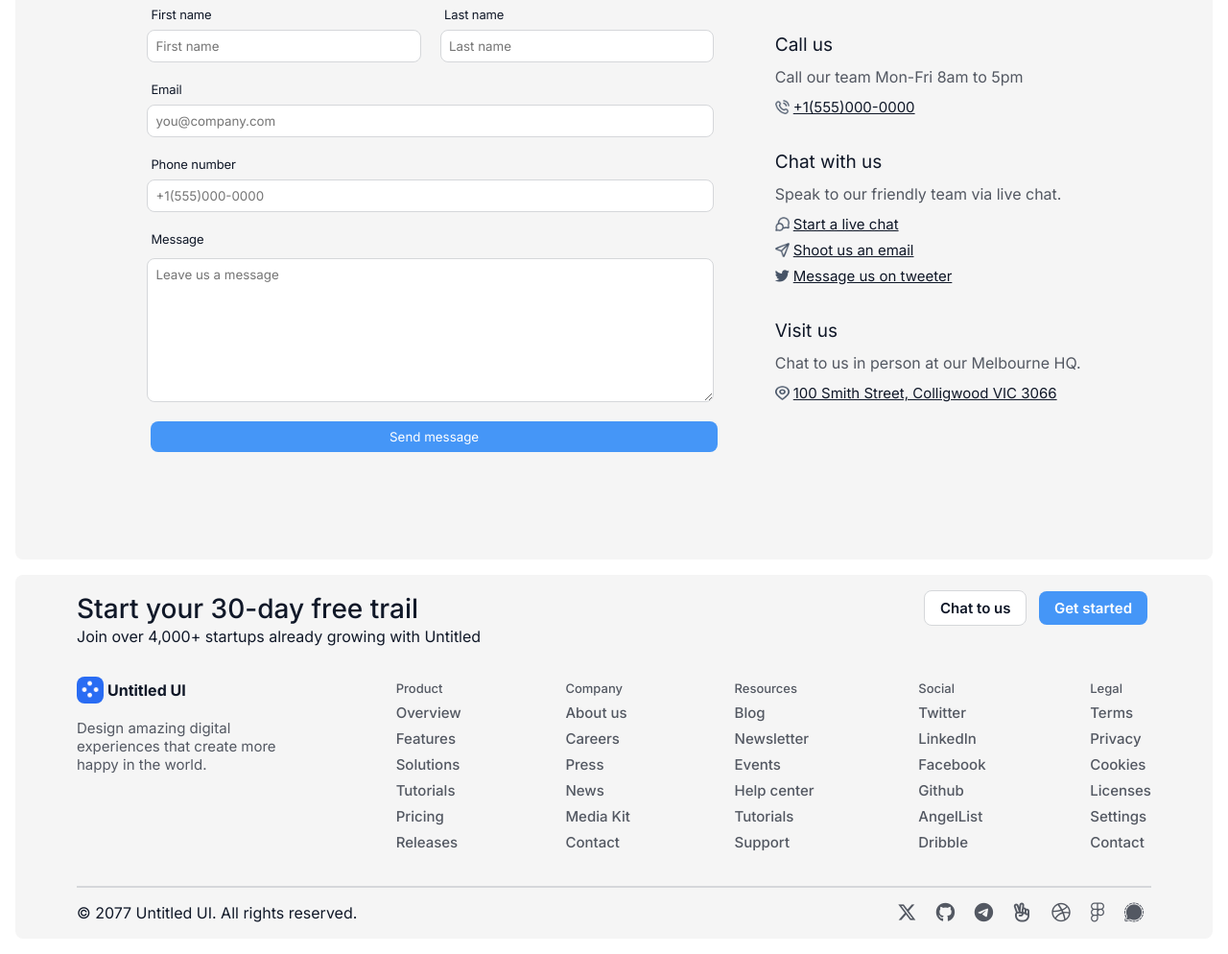
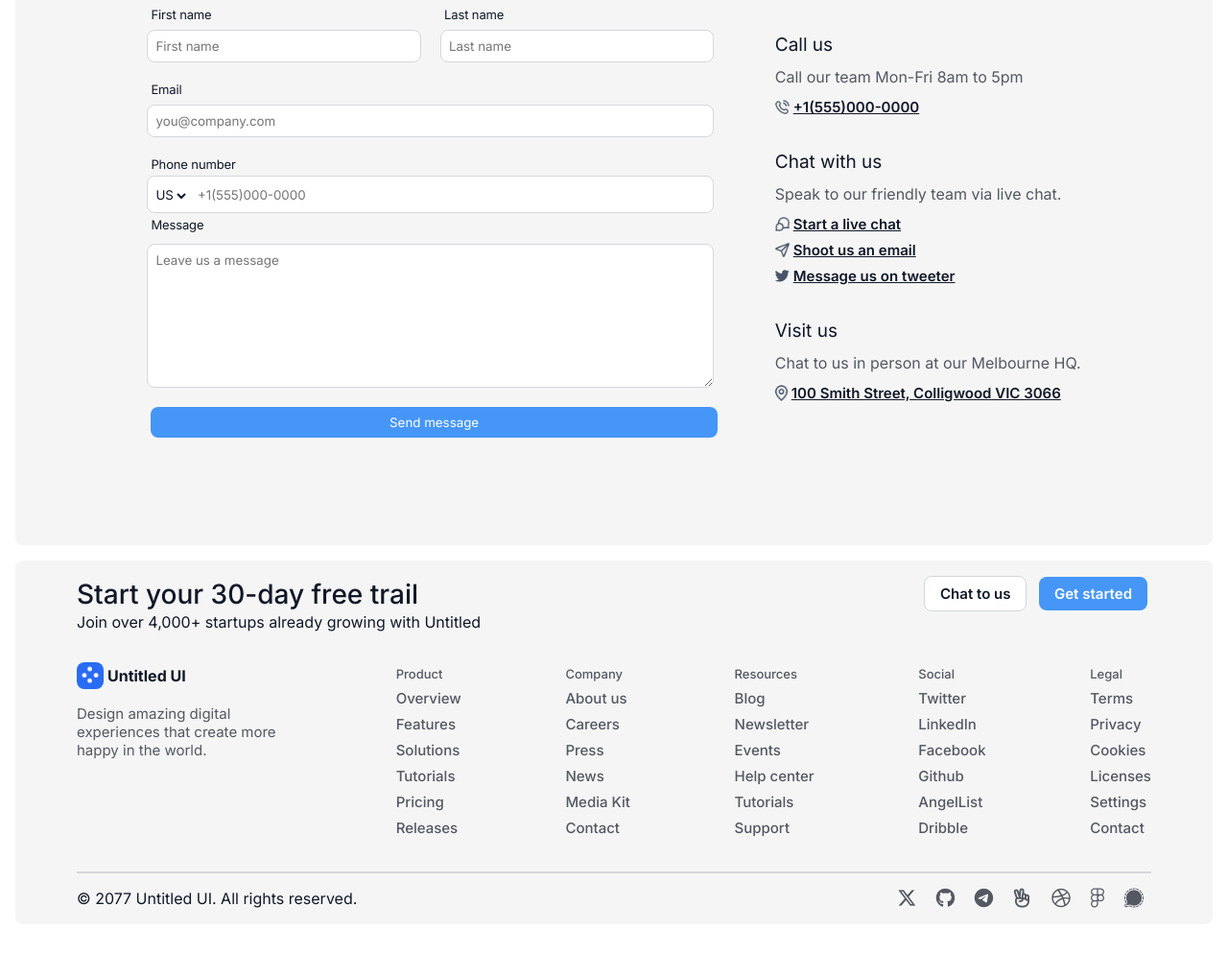
Before and after one commit to yawarKhaplu/utititled_frontend_design, a plain HTML site: page index.html in a window 1280 px wide. Shown: the part 1115-2109 px from the top of the page at 96% size. Drawn offline with Linux system fonts and the light colour scheme; no server answers.

Commit message:
final changes after review by sir saad

```diff
--- a/index.html
+++ b/index.html
@@ -14,6 +14,7 @@
 </head>
 
 <body>
+    <div class="grid-bg"></div>
     <div class="navbar">
         <div class="navbar-logo" onclick="window.location.href='index.html'">
             <img src="../asserts/img/logo.png" alt="">
@@ -122,7 +123,16 @@
                     </div>
                     <div>
                         <label for="phone-no">Phone number</label>
-                        <input id="phone-no" type="text" placeholder="+1(555)000-0000">
+                        <div class="phone-no-input">
+                            <div class="country-code">
+                                <select name="" id="">
+                                    <option value="">US</option>
+                                    <option value="">+2</option>
+                                    <option value="">+3</option>
+                                </select>
+                            </div>
+                            <input id="phone-no" type="text" placeholder="+1(555)000-0000">
+                        </div>
                     </div>
                     <div class="message-div">
                         <label for="message">Message</label><br>
@@ -147,7 +157,7 @@
 
                 <h3>Visit us</h3>
                 <p>Chat to us in person at our Melbourne HQ.</p>
-                <b> <img src="asserts/img/location-Icon.png" alt=""> <u>100 Smith Street, Colligwood VIC 3066</u></b>
+                <b id="loc-img"> <img src="asserts/img/location-Icon.png" alt=""> <u>100 Smith Street, Colligwood VIC 3066</u></b>
             </div>
         </div>
     </div>
@@ -221,13 +231,13 @@
         <div class="bottom-footer">
             <p>© 2077 Untitled UI. All rights reserved.</p>
             <div class="logos">
-                <i class="fa-brands fa-x-twitter"></i>
-                <i class="fa-brands fa-github"></i>
-                <i class="fa-brands fa-telegram"></i>
-                <i class="fa-regular fa-hand-peace"></i>
-                <i class="fa-brands fa-dribbble"></i>
-                <i class="fa-brands fa-figma"></i>
-                <i class="fa-brands fa-signal-messenger"></i>
+                <a href="twitter.com"><i class="fa-brands fa-x-twitter"></i></a>
+                <a href="twitter.com"><i class="fa-brands fa-github"></i></a>
+                <a href="twitter.com"><i class="fa-brands fa-telegram"></i></a>
+                <a href="twitter.com"><i class="fa-regular fa-hand-peace"></i></a>
+                <a href="twitter.com"><i class="fa-brands fa-dribbble"></i></a>
+                <a href="twitter.com"><i class="fa-brands fa-figma"></i></a>
+                <a href="twitter.com"><i class="fa-brands fa-signal-messenger"></i></a>
             </div>
         </div>
     </div>
--- a/style.css
+++ b/style.css
@@ -1,21 +1,24 @@
 .grid-bg{
-    border: 2px solid green;
     position: absolute;
-    top: 0;
+    top: 5%;
     width: 100%;
-    height: 52%;
-    z-index: -1;
+    height: 70%;
+    background-image: url('asserts/img/bg-grid.png');
+    background-repeat: no-repeat;
+    background-origin: padding-box;
+    background-position: top center;
 }
 .navbar{
     padding: var(--dim-4) 0px;
     display: flex;
-    justify-content: space-around;
+    justify-content: space-between;
     align-items: center;
     position: fixed;
     top: 0;
     width: 100%;
     background-color: var(--color-white);
     z-index: 3;
+    padding: var(--dim-4) var(--dim-32);
 }
 .navbar-logo{
     display: flex;
@@ -44,6 +47,11 @@
     font-size: 16px;
     font-style: normal;
     font-weight: 600;
+}
+.nav-links{
+    position: absolute;
+    left: 50%;
+    transform: translate(-50%, 0%);
 }
 .nav-links select option{
     border-radius: var(--roundness);
@@ -79,12 +87,14 @@
     align-items: center;
     justify-content: space-between;
 }
-
 .btn-img > button > img{
     width: 16px;
     height: 16px;
     margin-right: var(--dim-4);
     margin-top: - var(--dim-16);
+}
+.btn-img  button{
+    z-index: 1;
 }
 .team-intro{
     display: flex;
@@ -100,7 +110,6 @@
     font-weight: 400;
     font-size: 60px;
 }
-
 .team-intro h1, .team-intro p, .team-intro div{
     margin: var(--dim-8) 0;
 }
@@ -149,7 +158,6 @@
     font-weight: 600;
     font-size: 18px;
 }
-
 body > p{
     text-align: center;
     margin: var(--dim-32) 0;
@@ -199,6 +207,7 @@ body > p{
     display: flex;
     text-align: left;
 }
+
 .gray{
     filter: grayscale(95%);
 }
@@ -213,6 +222,27 @@ body > p{
     box-sizing: border-box;
     margin: var(--dim-4) 0;
     margin-bottom: var(--dim-16);
+}
+.phone-no-input{
+    width: 100%;
+    border: 1px solid var(--color-gray-light);
+    border-radius: var(--roundness);
+    background-color: white;
+    padding: 0;
+    margin: 0;
+    padding: var(--dim-8) var(--dim-4);
+}
+.phone-no-input > input {
+    width:80% !important;
+    border: none !important;
+    background-color: transparent;
+    padding: 0 var(--dim-4) !important;
+    margin: 0 !important;
+    outline: none !important;
+}
+.phone-no-input > div.country-code select{
+    border: none;
+    background: transparent;
 }
 .form-div > form > div label{
     display: inline-block;
@@ -248,8 +278,18 @@ body > p{
     border: none;
     box-sizing: border-box;
 }
+.send-button>input{
+    cursor: pointer;
+}
 .contact-us{
     text-align: left;
+}
+.phone-no-input > div.country-code{
+    display: inline;
+}
+.phone-no-input > div#phone-no{
+    display: inline-block;
+    display: none;
 }
 .contact-us h3, .contact-us p, .contact-us b{
     display: block;
@@ -274,15 +314,21 @@ body > p{
     align-items: center;
     font-family: 'Inter';
     font-style: normal;
-    font-weight: 400;
+    color: black;
+    font-weight: 600;
     font-size: 15px;
     padding: var(--dim-4) 0;
+    cursor: pointer;
 }
-.contact-us b img{
+.contact-us> b img{
     width: 15px;
     height: 15px;
     margin-right: var(--dim-4);
-    letter-spacing: -0.03em;
+    /* letter-spacing: -0.03em; */
+}
+#loc-img img{
+    width: 13px;
+    height: fit-content;
 }
 .contact-us b i{
     width: 15px;
@@ -373,3 +419,6 @@ body > p{
     font-style: normal;
     line-height: 38px;
 }
+.logos i:nth-child(4){
+    transform: scaleX(-1);
+}
```
Also changed, not shown: asserts/img/.png (added), asserts/img/bg-grid.png (added).
